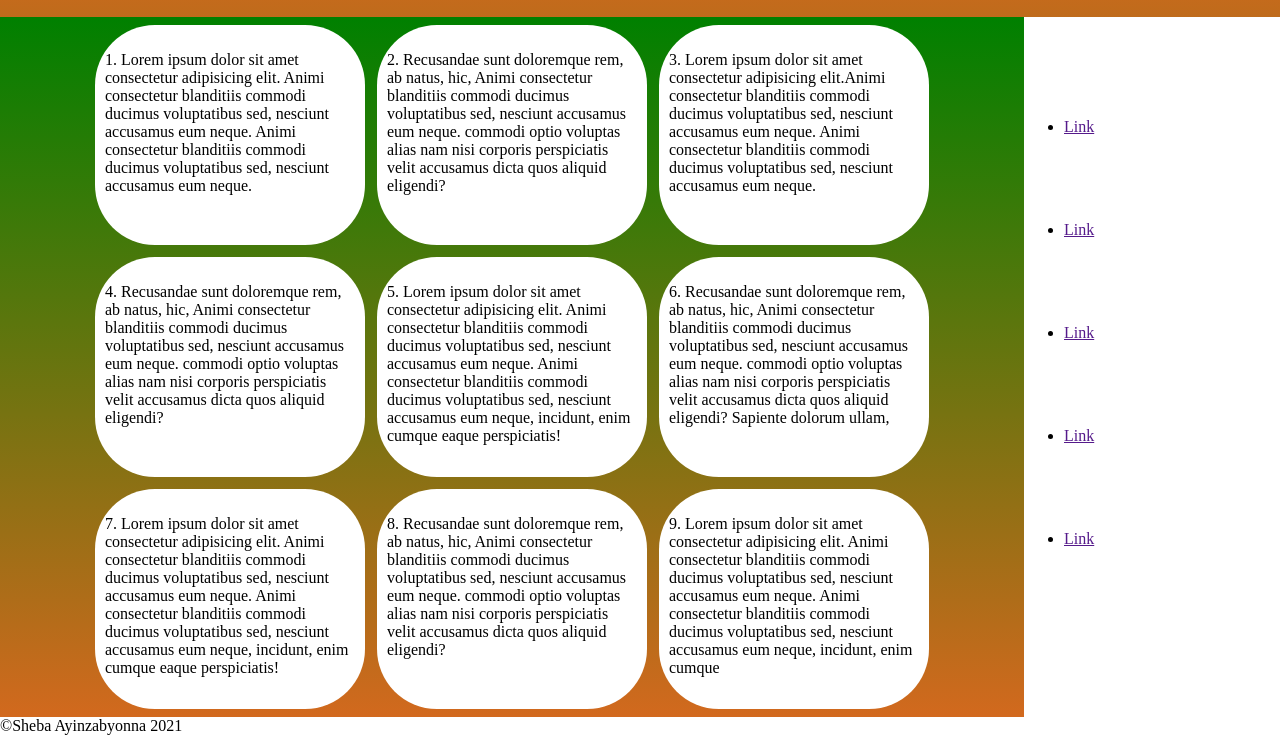
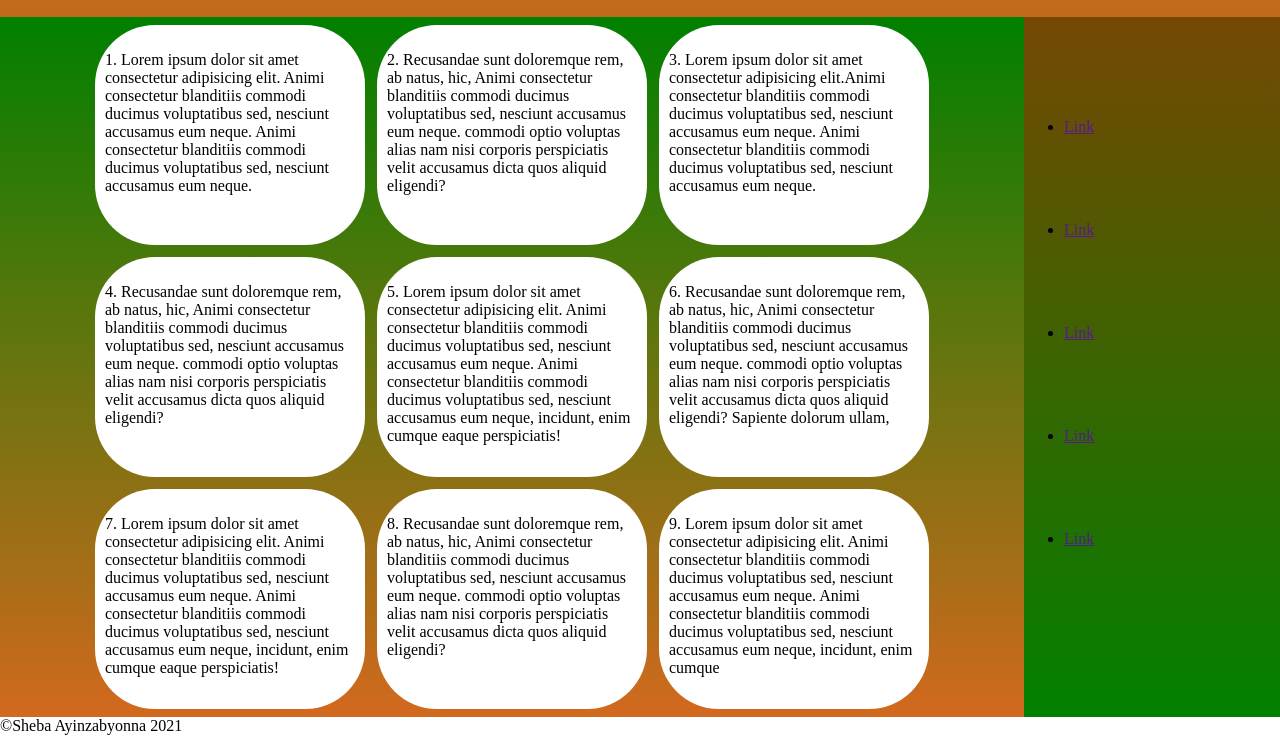
Before and after one commit to Sheba-Ayinzabyonna/Assignment, a plain HTML site: page pages/flex.html in a window 1280 px wide. Shown: the part 50-800 px from the top of the page. Drawn offline with Linux system fonts and the light colour scheme.

Commit message:
side bar_background-image

```diff
--- a/pages/flex.html
+++ b/pages/flex.html
@@ -24,7 +24,7 @@
         display: flex;
         flex-direction: column;
          height: 700px;
-         background-color: white;
+         background-image:linear-gradient(to bottom, rgb(117, 72, 4),green);
       }
     .flex:hover{
        box-shadow: 0 10px 6px 1px;
```
